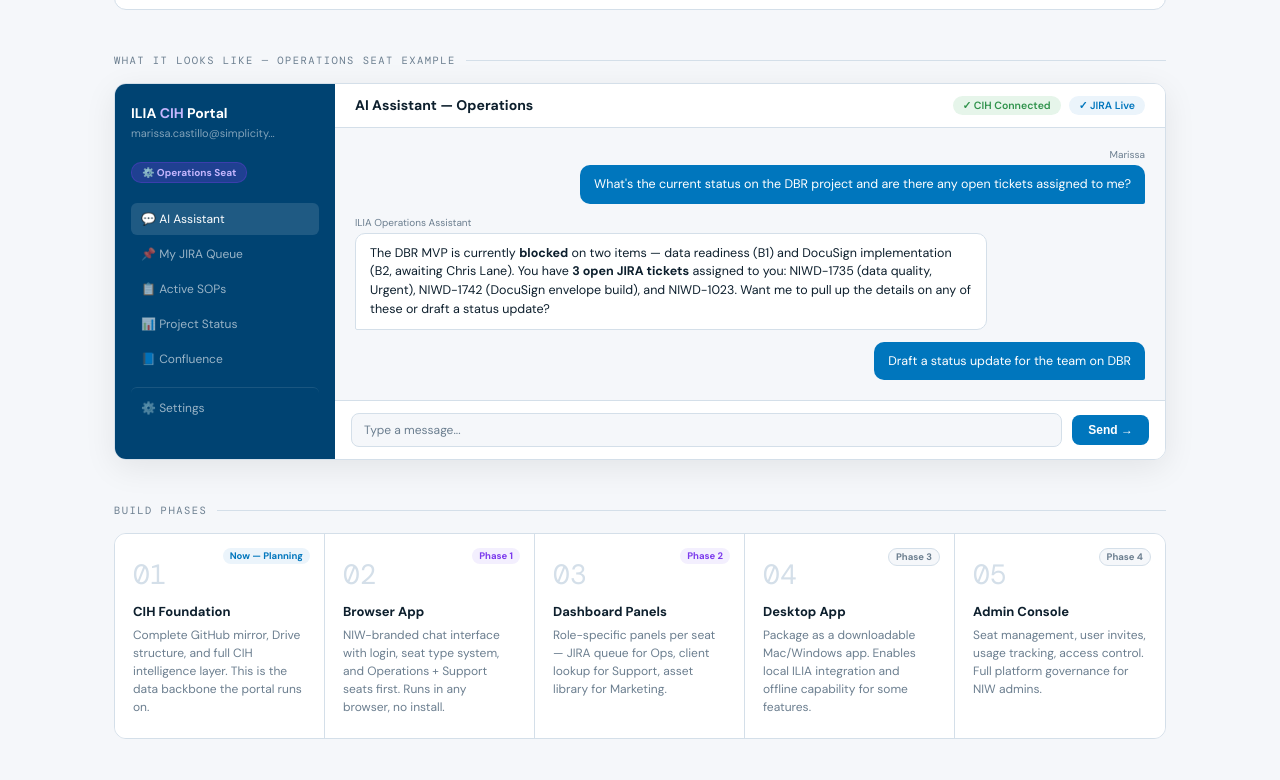
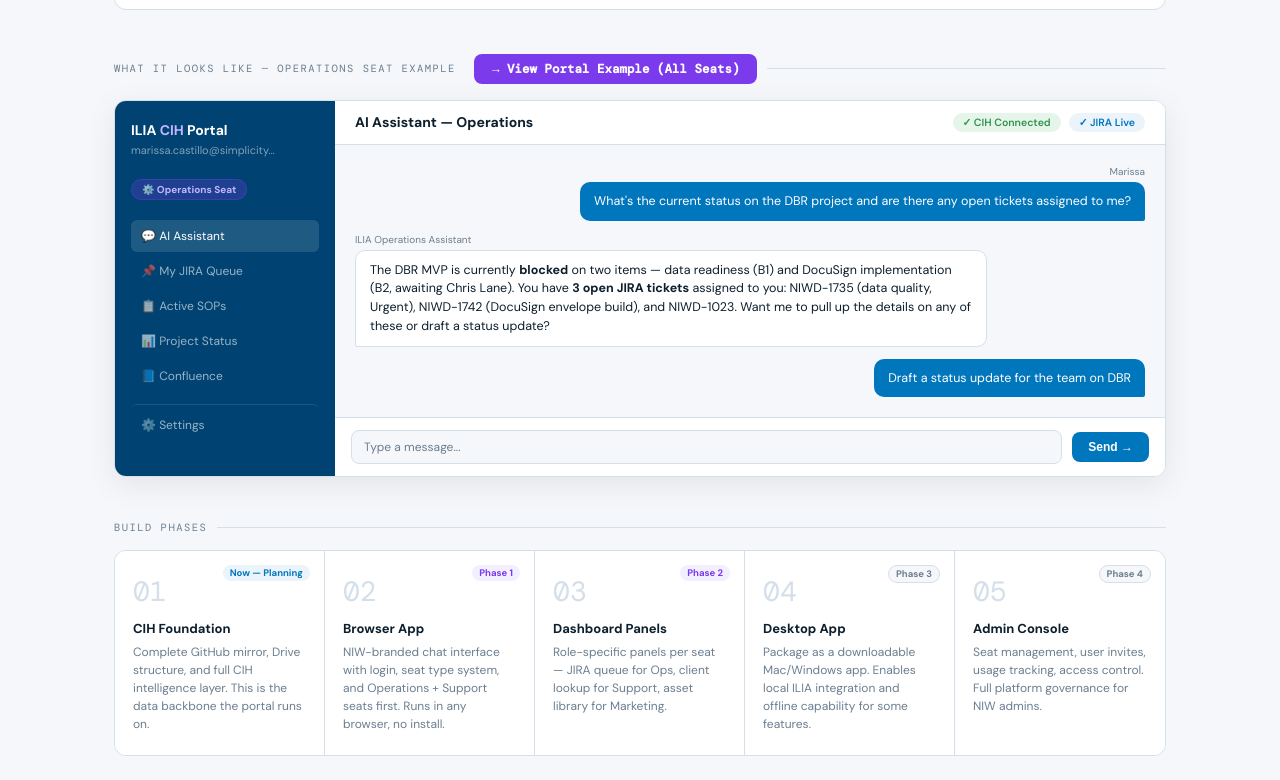
Before and after one commit to NIWCompanies-ILIA-Central-Intelligence/ilia-cih-portal, a plain HTML site: page index.html in a window 1280 px wide. Shown: the part 1696-2476 px from the top of the page. Drawn offline with nearby package versions, Linux system fonts and the light colour scheme.

Commit message:
Add View Portal Example button to mockup section

```diff
--- a/index.html
+++ b/index.html
@@ -309,7 +309,14 @@
   </div>
 
   <!-- DASHBOARD MOCKUP -->
-  <div class="section-label">What It Looks Like — Operations Seat Example</div>
+  <div class="section-label" style="align-items:center;">
+    What It Looks Like — Operations Seat Example
+    <a href="https://niwcompanies-ilia-central-intelligence.github.io/ilia-cih-portal-demo/" target="_blank"
+       style="display:inline-flex;align-items:center;gap:6px;padding:7px 18px;background:var(--purple);color:white;border-radius:8px;font-size:12.5px;font-weight:700;text-decoration:none;white-space:nowrap;margin-left:8px;text-transform:none;letter-spacing:0;"
+       onmouseover="this.style.opacity='0.85'" onmouseout="this.style.opacity='1'">
+      → View Portal Example (All Seats)
+    </a>
+  </div>
   <div class="mockup-grid">
     <div class="mockup-sidebar">
       <div class="mockup-logo">ILIA <span>CIH</span> Portal</div>
```
